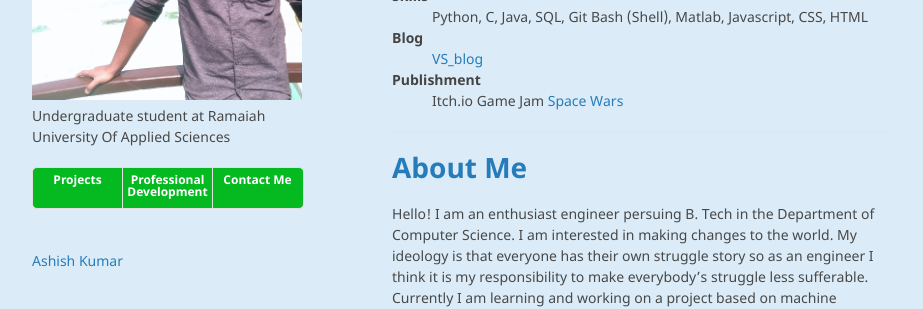
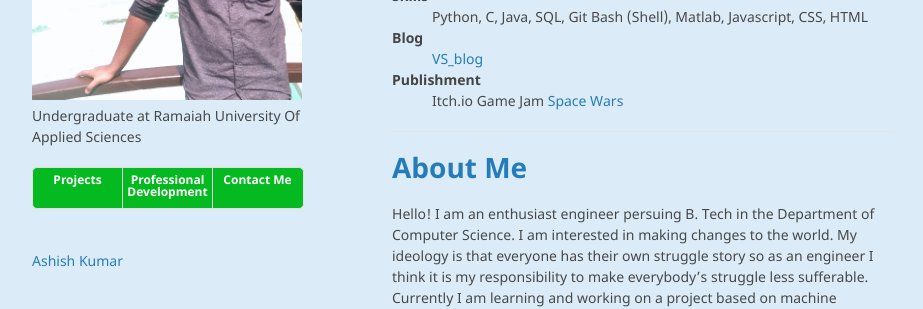
Before and after one commit to Ashishjaiswal181/Ashishjaiswal181.github.io, a Jekyll site: the page built from index.md, in a window 1280 px wide. Shown: the part 313-622 px from the top of the page, without its empty margins (178-1101 px from the left). Built offline with Jekyll 4.4.1, drawn with Linux system fonts in a browser that asks for light colours; comment, search, counter and statistics services are not loaded; our own code applies the rules of GitHub Pages for plain Markdown files.

Commit message:
minor update

```diff
--- a/_config.yml
+++ b/_config.yml
@@ -1,6 +1,6 @@
 title: Ashish Kumar
 logo: /assets/img/logo.png
-description: Undergraduate student at Ramaiah University Of Applied Sciences
+description: Undergraduate at Ramaiah University Of Applied Sciences
 show_downloads: false
 google_analytics:
 theme: jekyll-theme-minimal
```
